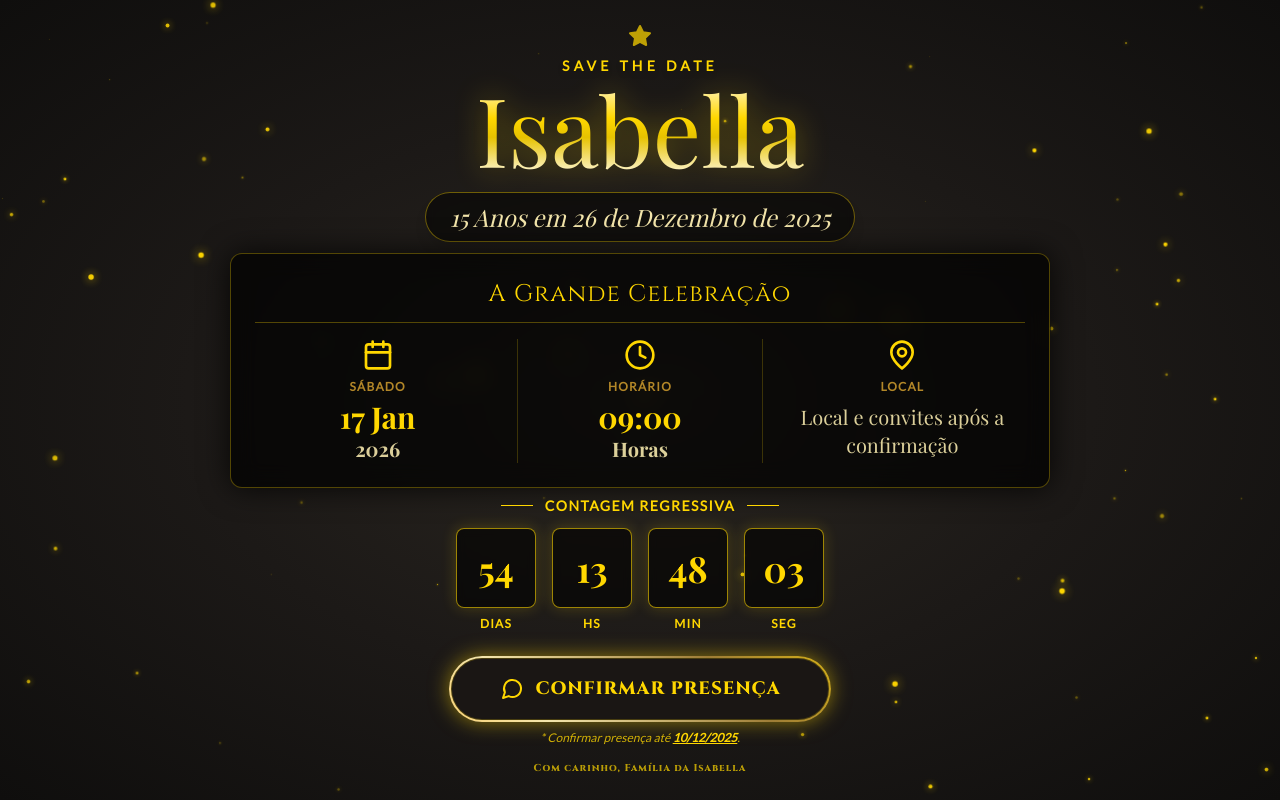
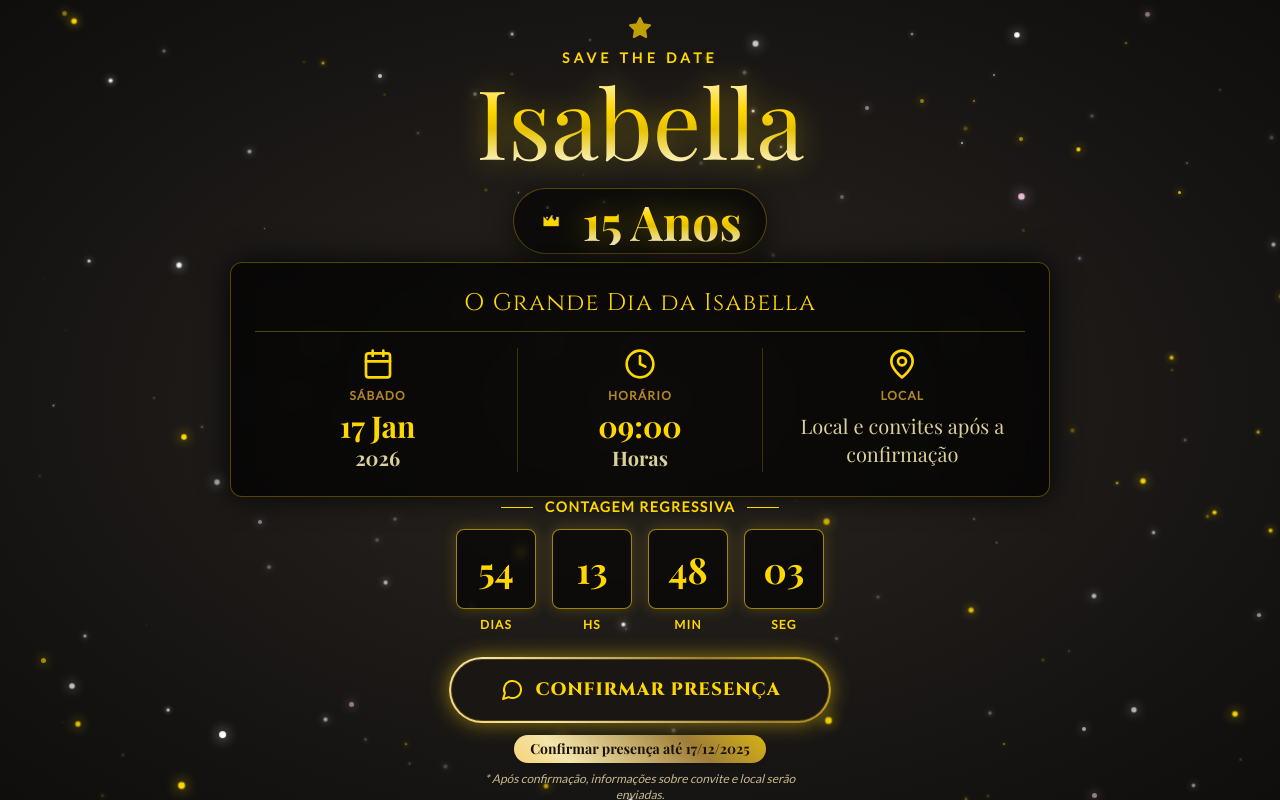
Before and after one commit to diogo2806/savetodate, a React (Vite) app: page / in a window 1280 px wide. Built offline with nearby package versions, Linux system fonts and the light colour scheme; the HTML template or start-up script is replaced by a standard one; a web font is replaced by a local one.

Commit message:
Enhance sparkle generation with weighted colors and improve UI elements for RSVP confirmation

```diff
--- a/src/App.jsx
+++ b/src/App.jsx
@@ -14,15 +14,38 @@ const App = () => {
   useEffect(() => {
     const generateSparkles = () => {
       const newSparkles = []
-      for (let i = 0; i < 80; i++) {
+      // palette: gold, white, silver, peach, lavender with weighted probabilities
+      for (let i = 0; i < 160; i++) {
+        const p = Math.random()
+        let color = '#ffd700' // gold
+        if (p < 0.45) color = '#ffd700'
+        else if (p < 0.75) color = '#ffffff'
+        else if (p < 0.9) color = '#c0c0c0' // silver
+        else if (p < 0.96) color = '#ffd1e6' // soft peach/pink
+        else color = '#dcd3ff' // soft lavender
+
+        // size: more variety (1 - 5px)
+        const size = Math.random() * 4 + 1
+        // depth layer for z-index and animation subtlety
+        const z = Math.random() < 0.6 ? 0 : (Math.random() < 0.5 ? 1 : 2)
+
+        // opacity ranges tuned per color
+        let opacity
+        if (color === '#ffd700') opacity = Math.random() * 0.5 + 0.45
+        else if (color === '#ffffff') opacity = Math.random() * 0.6 + 0.2
+        else if (color === '#c0c0c0') opacity = Math.random() * 0.5 + 0.25
+        else opacity = Math.random() * 0.5 + 0.2
+
         newSparkles.push({
           id: i,
           left: Math.random() * 100,
           top: Math.random() * 100,
-          size: Math.random() * 3 + 1,
-          delay: Math.random() * 5,
-          duration: Math.random() * 2 + 1,
-          opacity: Math.random()
+          size,
+          delay: Math.random() * 6,
+          duration: Math.random() * 2.5 + 0.8,
+          opacity,
+          color,
+          z
         })
       }
       setSparkles(newSparkles)
@@ -86,16 +109,20 @@ const App = () => {
         {sparkles.map((sparkle) => (
           <div
             key={sparkle.id}
-            className="absolute rounded-full bg-[#ffd700]"
+            className="absolute rounded-full"
             style={{
               left: `${sparkle.left}%`,
               top: `${sparkle.top}%`,
               width: `${sparkle.size}px`,
               height: `${sparkle.size}px`,
-              boxShadow: `0 0 ${sparkle.size * 2}px #ffd700`,
+              background: sparkle.color,
+              boxShadow: `0 0 ${Math.max(2, sparkle.size * 2)}px ${sparkle.color}`,
               animation: `twinkle ${sparkle.duration}s ease-in-out infinite`,
               animationDelay: `${sparkle.delay}s`,
-              opacity: sparkle.opacity
+              opacity: sparkle.opacity,
+              zIndex: sparkle.z,
+              mixBlendMode: 'screen',
+              filter: sparkle.z === 2 ? 'blur(0.3px)' : 'none'
             }}
           />
         ))}
@@ -156,9 +183,9 @@ const App = () => {
 
         {/* Header */}
         <div className="text-center w-full flex-shrink-0">
-          <div className="flex justify-center mb-1 md:mb-2">
+           <div className="flex justify-center mb-1 md:mb-2">
              <Star className="text-[#ffd700] w-4 h-4 md:w-6 md:h-6 animate-pulse" fill="#ffd700" />
-          </div>
+           </div>
 
           <p className="font-lato tracking-[0.3em] uppercase text-[10px] md:text-sm text-[#ffd700] font-bold mb-1 drop-shadow-md">
             Save The Date
@@ -168,17 +195,29 @@ const App = () => {
             Isabella
           </h1>
 
-          <div className="mt-2 md:mt-4 mb-1 bg-black/50 backdrop-blur-sm px-4 py-1.5 md:px-6 md:py-2 rounded-full border border-[#ffd700]/40 inline-block shadow-lg">
-            <span className="font-playfair text-sm sm:text-base md:text-2xl italic text-[#f3e5ab]">
-              15 Anos em 26 de Dezembro de 2025
-            </span>
+          <div className="mt-3 md:mt-5 mb-2 flex flex-col items-center">
+            <div className="inline-flex items-center gap-4 bg-black/60 border border-[#ffd700]/30 px-4 md:px-6 py-2 rounded-full shadow-[0_6px_30px_rgba(0,0,0,0.6)]">
+              <svg width="28" height="20" viewBox="0 0 24 24" fill="none" xmlns="http://www.w3.org/2000/svg" className="flex-shrink-0">
+                <path d="M2 7l5 5 4-6 4 6 5-5v11H2V7z" fill="#FFD700" stroke="#E6BE00" strokeWidth="0.5" />
+                <circle cx="6" cy="8" r="1" fill="#FFF8DB" />
+                <circle cx="12" cy="6" r="1" fill="#FFF8DB" />
+                <circle cx="18" cy="8" r="1" fill="#FFF8DB" />
+              </svg>
+
+              <div className="flex flex-col items-start">
+                <span className="gold-metallic-text font-playfair text-2xl md:text-4xl lg:text-5xl font-bold leading-none">
+                  15 Anos
+                </span>
+              </div>
+            </div>
+
           </div>
         </div>
 
         {/* Card de Detalhes - Cores limpas e legíveis */}
         <div className="w-full max-w-[95%] bg-black/70 backdrop-blur-md border border-[#ffd700]/30 p-4 md:p-6 rounded-xl shadow-[0_0_30px_rgba(0,0,0,0.8)] flex-shrink-0">
           <h2 className="font-cinzel text-lg md:text-2xl text-center text-[#ffd700] mb-4 border-b border-[#ffd700]/30 pb-3 tracking-wider">
-            A Grande Celebração
+            O Grande Dia da Isabella
           </h2>
 
           <div className="flex flex-row justify-between items-start gap-2 md:gap-4">
@@ -248,9 +287,14 @@ const App = () => {
                      <MessageCircle className="w-5 h-5 md:w-6 md:h-6" /> Confirmar Presença
                   </button>
                 </div>
-                <p className="mt-2 font-lato text-[10px] md:text-xs text-[#ffd700]/80 italic text-center w-full max-w-xs">
-                  * Confirmar presença até <strong className="text-[#ffd700] underline">10/12/2025</strong>.
-                </p>
+                <div className="mt-3 flex flex-col items-center">
+                  <span className="inline-block gold-shimmer-bg px-4 py-1 rounded-full text-xs md:text-sm font-playfair text-[#1a1208] font-semibold shadow-md">
+                    Confirmar presença até 17/12/2025
+                  </span>
+                  <p className="mt-2 text-[10px] md:text-xs text-[#f3e5ab]/80 italic text-center max-w-xs font-lato">
+                    * Após confirmação, informações sobre convite e local serão enviadas.
+                  </p>
+                </div>
               </div>
             ) : (
               <div className="bg-black/60 p-4 rounded-lg border border-[#ffd700]/30 text-center">
```
